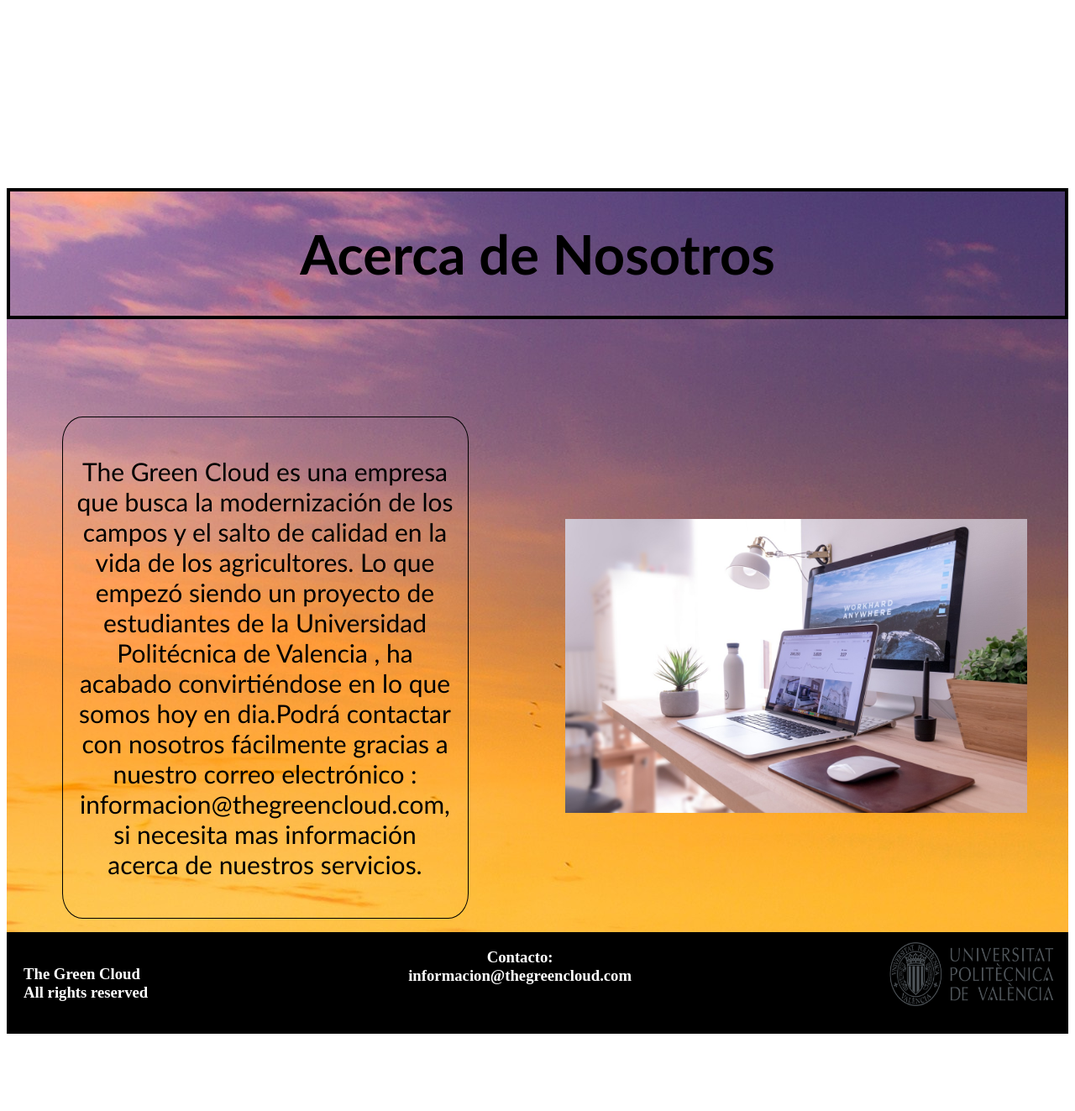
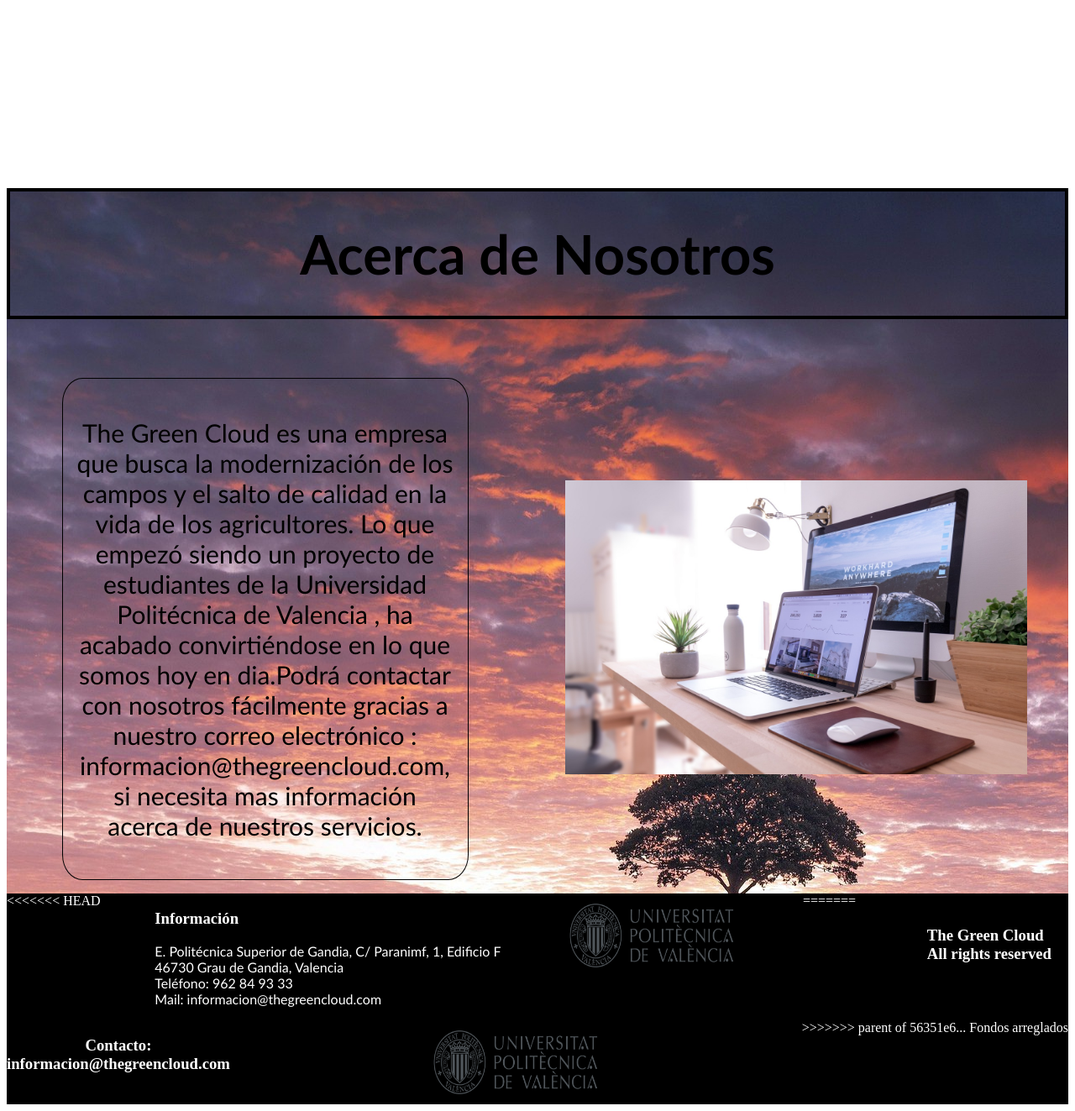
Before and after one commit to Gausek17/CDIO-TheGreenCloud, a PHP site: page /paginaInfo.html in a window 1280 px wide. Shown: the part 1242-2565 px from the top of the page at 84% size. Before the commit the page ends 2473 px from the top, so only its background shows below. Run offline with PHP 8.4, Linux system fonts and the light colour scheme.

Commit message:
Auto stash before revert of "Footer final"

```diff
--- a/src/css/estiloinfo.css
+++ b/src/css/estiloinfo.css
@@ -63,7 +63,7 @@
             font-family: "Trebuchet MS"
         }
         .pag1 {
-  background-image: url("../imagenes/info/1034525.jpg");
+  background-image: url("/imagenes/info/1034525.jpg");
         /* margin: 0 40px;  */
 
  }
@@ -75,11 +75,12 @@
             font-family: "Trebuchet MS";
         }
         .pag3{
-             background-image: url("../imagenes/info/1020219.jpg");
+            background-image: url(/imagenes/info/1034525.jpg);
+            /*margin: 0 40px;*/
 
         }
-        .contenido-pag3{
-
+        .contenidos-pag3{
+    background-image: url("https://s1.1zoom.me/b5264/113/Winter_Sunrises_and_sunsets_Forests_Sky_Snow_538223_1920x1080.jpg");
             margin-top: 100px;
 }
         .innova {
--- a/src/paginaInfo.html
+++ b/src/paginaInfo.html
@@ -73,15 +73,26 @@
            </section>
 
            <section class="der3">
-               <img src="imagenes/info/WhatsApp%20Image%202020-03-03%20at%2019.05.07%20(1).jpeg" alt="imagen del escritorio" class="imagen">
+               <img src="imagenes/info/WhatsApp%20Image%202020-03-03%20at%2019.05.07%20(1).jpeg" alt="imagen de trigo" class="imagen">
            </section>
        </section>
    </section>
    <footer >
        <section class="footer">
+<<<<<<< HEAD
+          <article class="contacto">
+        <h3>Información</h3>
+        <p>E. Politécnica Superior de Gandia, C/ Paranimf, 1, Edificio F <br>
+            46730 Grau de Gandia, Valencia<br>
+            Teléfono: 962 84 93 33<br>
+            Mail: informacion@thegreencloud.com</p>
+    </article>
+          <img class="upv" src="imagenes/marca_UPV_principal_color300.png" alt="logo upv">
+=======
           <h3 id="tgc-final">The Green Cloud <br>All rights reserved</h3>
           <h3 id="correo">Contacto: <br>informacion@thegreencloud.com</h3>
-          <img class="upv" src="imagenes/marca_UPV_principal_color300.png" alt="logo upv">
+          <img class="upv" src="/imagenes/marca_UPV_principal_color300.png" alt="logo upv">
+>>>>>>> parent of 56351e6... Fondos arreglados
        </section>
    </footer>
 
```
Also changed, not shown: src/imagenes/1020219.jpg (deleted), src/imagenes/1034525.jpg (deleted).
